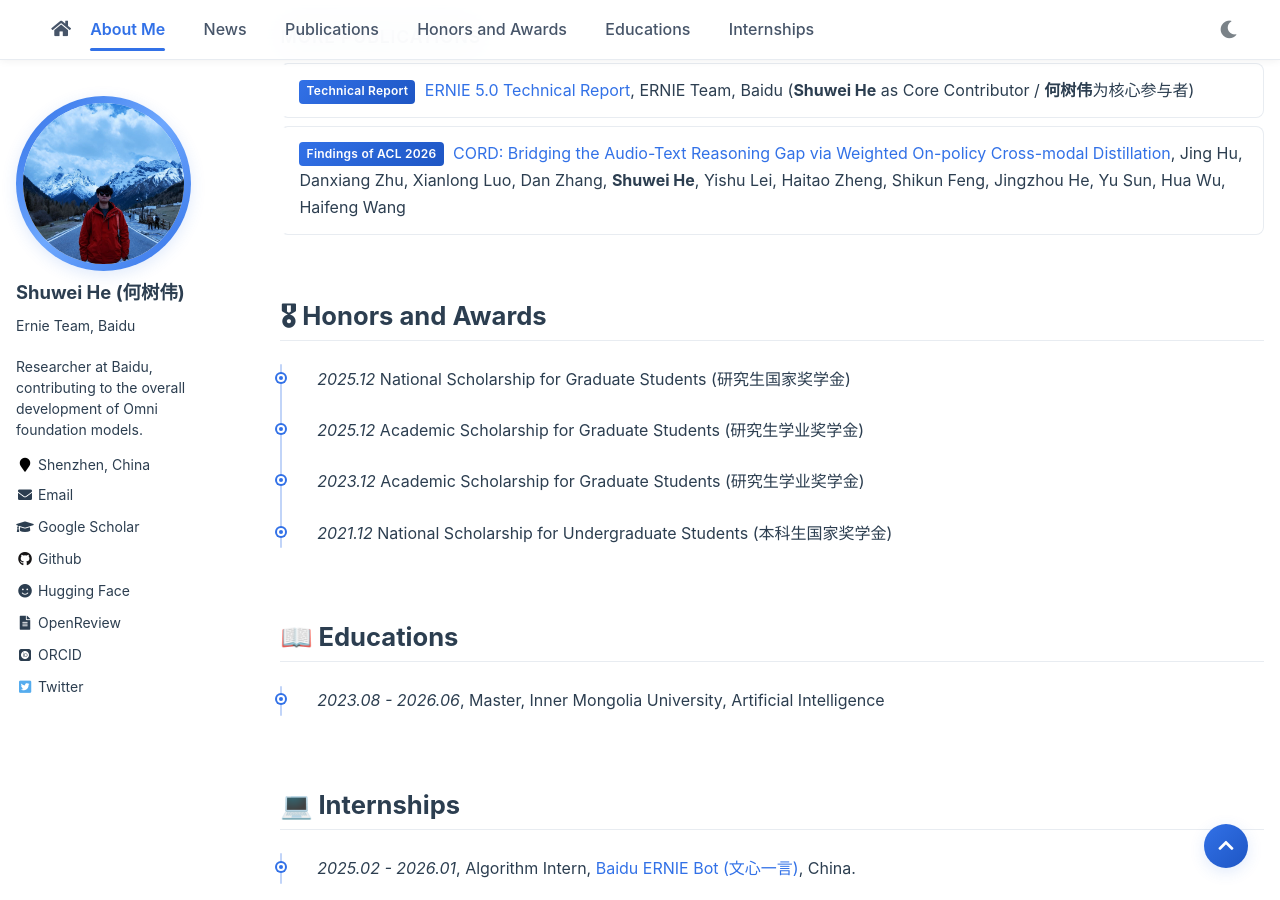
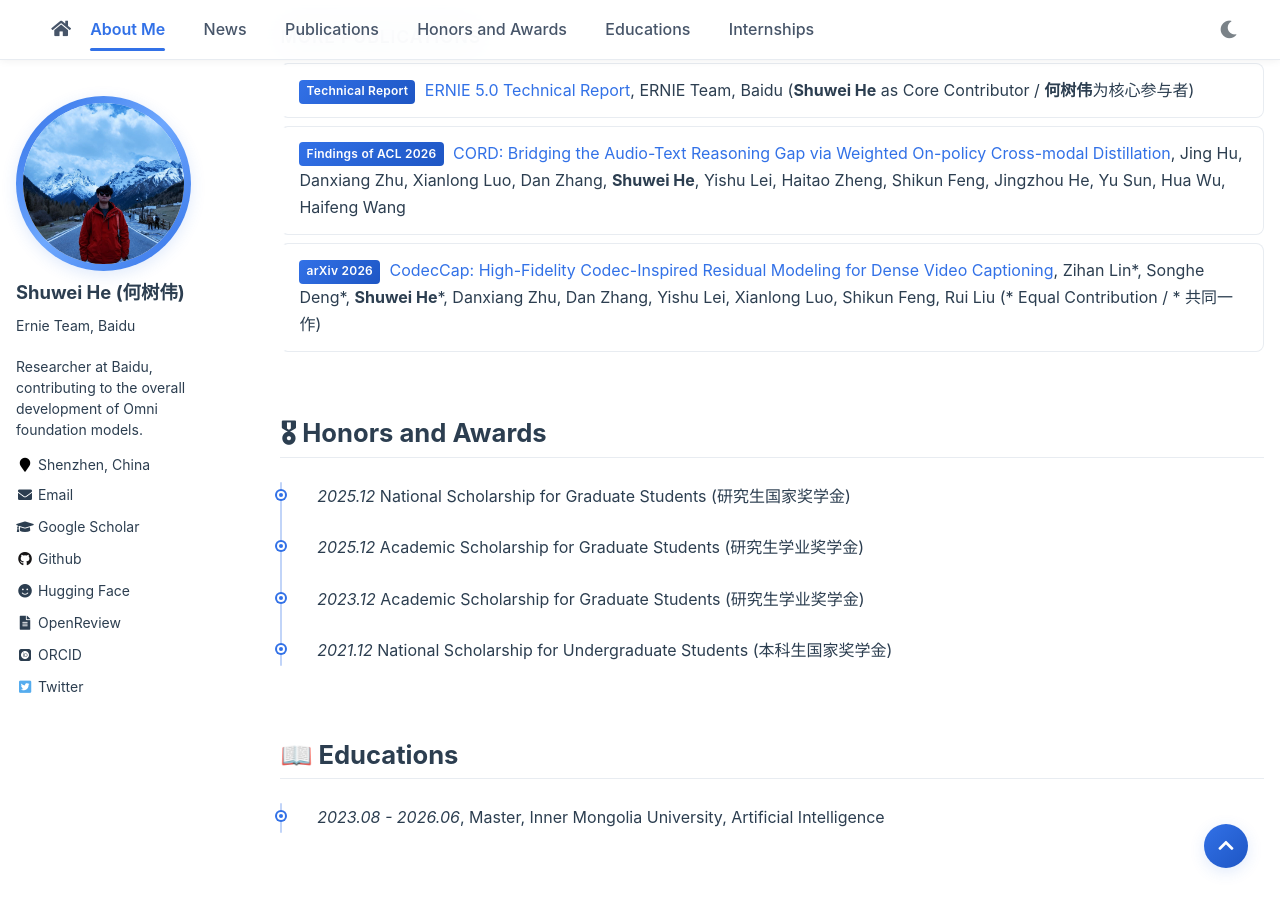
Before and after one commit to he-shuwei/he-shuwei.github.io, a Jekyll site: the page built from _pages/about.md, in a window 1280 px wide and 900 px high, scrolled down 2808 px. Built offline with Jekyll 4.4.1, drawn with Linux system fonts in a browser that asks for light colours; comment, search, counter and statistics services are not loaded.

Commit message:
Add CodecCap arXiv paper to publications
Co-Authored-By: Claude Opus 4.7 <noreply@anthropic.com>

```diff
--- a/_pages/about.md
+++ b/_pages/about.md
@@ -106,6 +106,7 @@ Rui Liu<sup>†</sup>, **Shuwei He**, Yifan Hu, Haizhou Li (<sup>†</sup> Corre
 <div class="pub-list" markdown="1">
 - <span class="pub-badge">Technical Report</span> [ERNIE 5.0 Technical Report](https://arxiv.org/abs/2602.04705), ERNIE Team, Baidu (**Shuwei He** as Core Contributor / **何树伟**为核心参与者)
 - <span class="pub-badge">Findings of ACL 2026</span> [CORD: Bridging the Audio-Text Reasoning Gap via Weighted On-policy Cross-modal Distillation](https://arxiv.org/abs/2601.16547), Jing Hu, Danxiang Zhu, Xianlong Luo, Dan Zhang, **Shuwei He**, Yishu Lei, Haitao Zheng, Shikun Feng, Jingzhou He, Yu Sun, Hua Wu, Haifeng Wang
+- <span class="pub-badge">arXiv 2026</span> [CodecCap: High-Fidelity Codec-Inspired Residual Modeling for Dense Video Captioning](https://arxiv.org/abs/2605.26967), Zihan Lin\*, Songhe Deng\*, **Shuwei He**\*, Danxiang Zhu, Dan Zhang, Yishu Lei, Xianlong Luo, Shikun Feng, Rui Liu (\* Equal Contribution / \* 共同一作)
 </div>
 
 # 🎖 Honors and Awards
```
